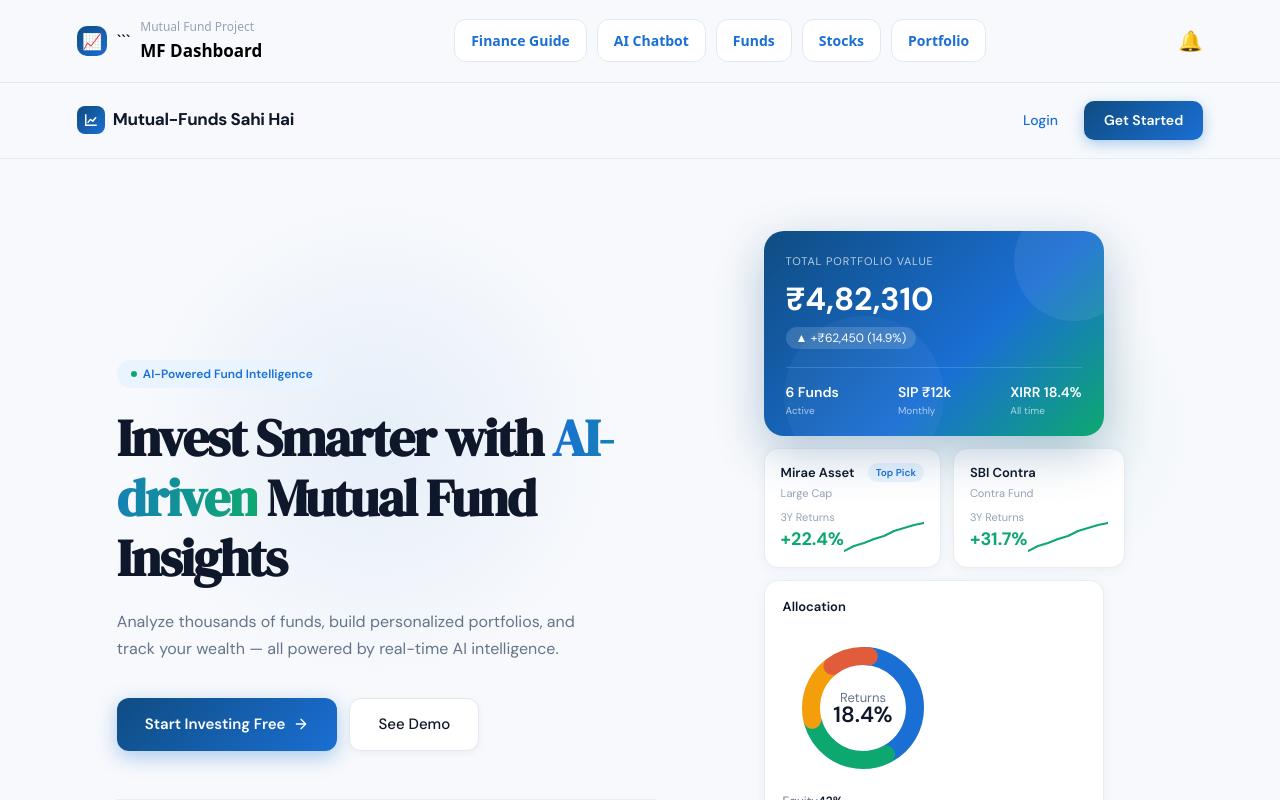
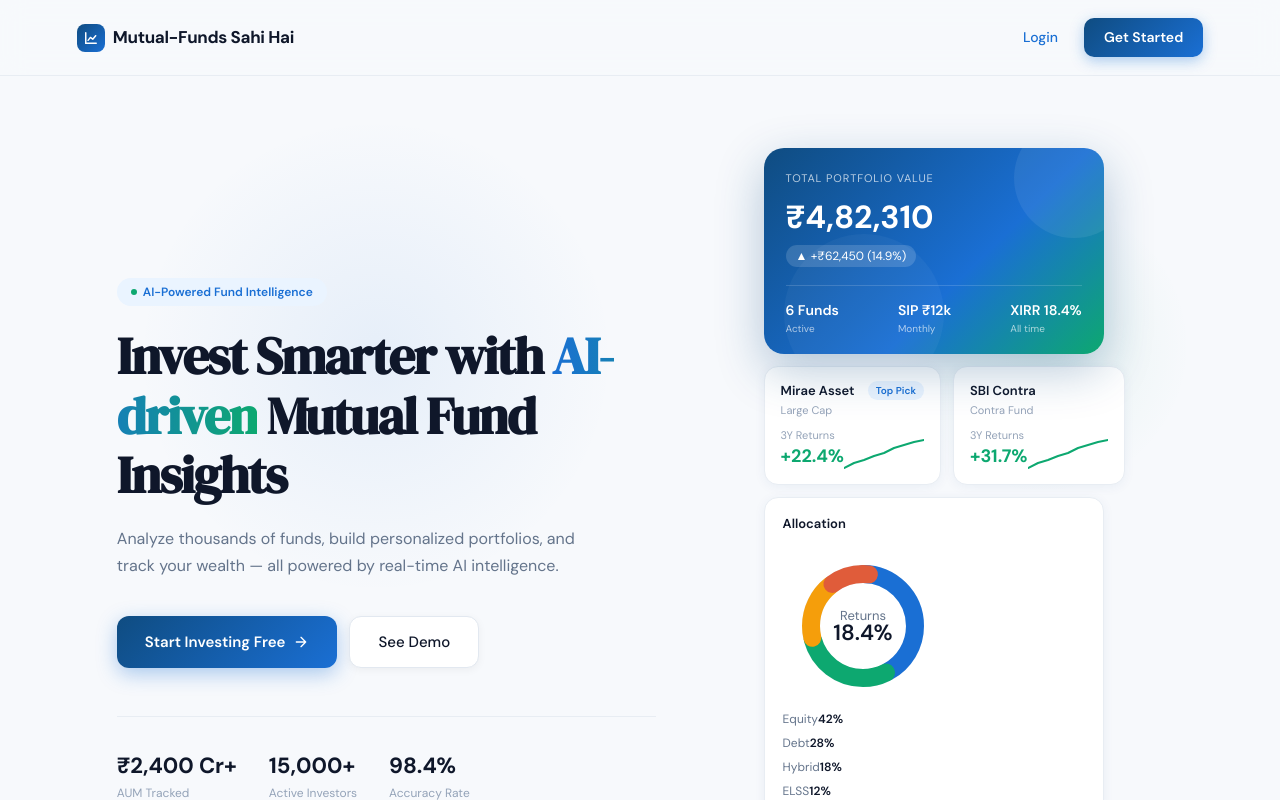
Before and after one commit to heavenEyes19/MutualFund-Sahi-Hai, a React (Vite) app in the folder mutual-fund-ai-portal/client/: page / in a window 1280 px wide. Shown: the top 800 px of the page. Built offline with nearby package versions, Linux system fonts and the light colour scheme.

Commit message:
removed the global Navbar

```diff
--- a/mutual-fund-ai-portal/client/src/App.jsx
+++ b/mutual-fund-ai-portal/client/src/App.jsx
@@ -10,8 +10,6 @@ import Navbar from "./components/Navbar";
 
 function App() {
 return ( <BrowserRouter>
-<>
-      <Navbar />
 
 
   <Routes>
@@ -22,7 +20,6 @@ return ( <BrowserRouter>
     <Route path="/admin" element={<Admin />} />
     <Route path="/mutual-funds" element={<MutualFunds />} />
   </Routes>
-  </>
 </BrowserRouter>
 
 );
```
